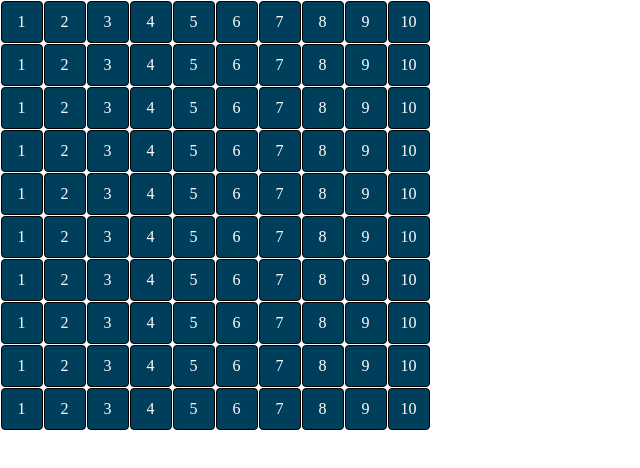
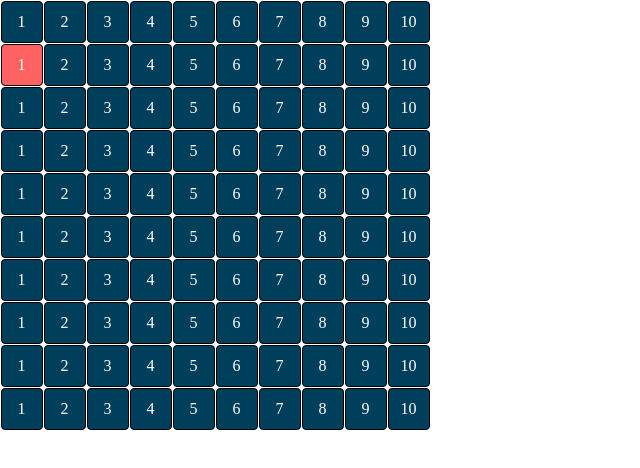
Before and after one commit to stratospherique/battleship-js, a website built with webpack: page src/index.html in a window 1280 px wide. Shown: the whole page, without its empty margins (0-640 px from the left). Built offline with nearby package versions, Linux system fonts and the light colour scheme.

Commit message:
hit example

```diff
--- a/src/assets/css/main.scss
+++ b/src/assets/css/main.scss
@@ -23,3 +23,12 @@
     background-color: #085c83;
   }
 }
+
+.hit {
+  background-color: #ff6361;
+  &:hover{
+    transform: none;
+    cursor: auto;
+    background-color: #ff6361;
+  }
+}
--- a/src/index.html
+++ b/src/index.html
@@ -26,7 +26,7 @@
             <div class="col" id=9>10</div>
           </div>
           <div class="row" id=1>
-            <div class="col" id=0>1</div>
+            <div class="col hit" id=0>1</div>
             <div class="col" id=1>2</div>
             <div class="col" id=2>3</div>
             <div class="col" id=3>4</div>
```
